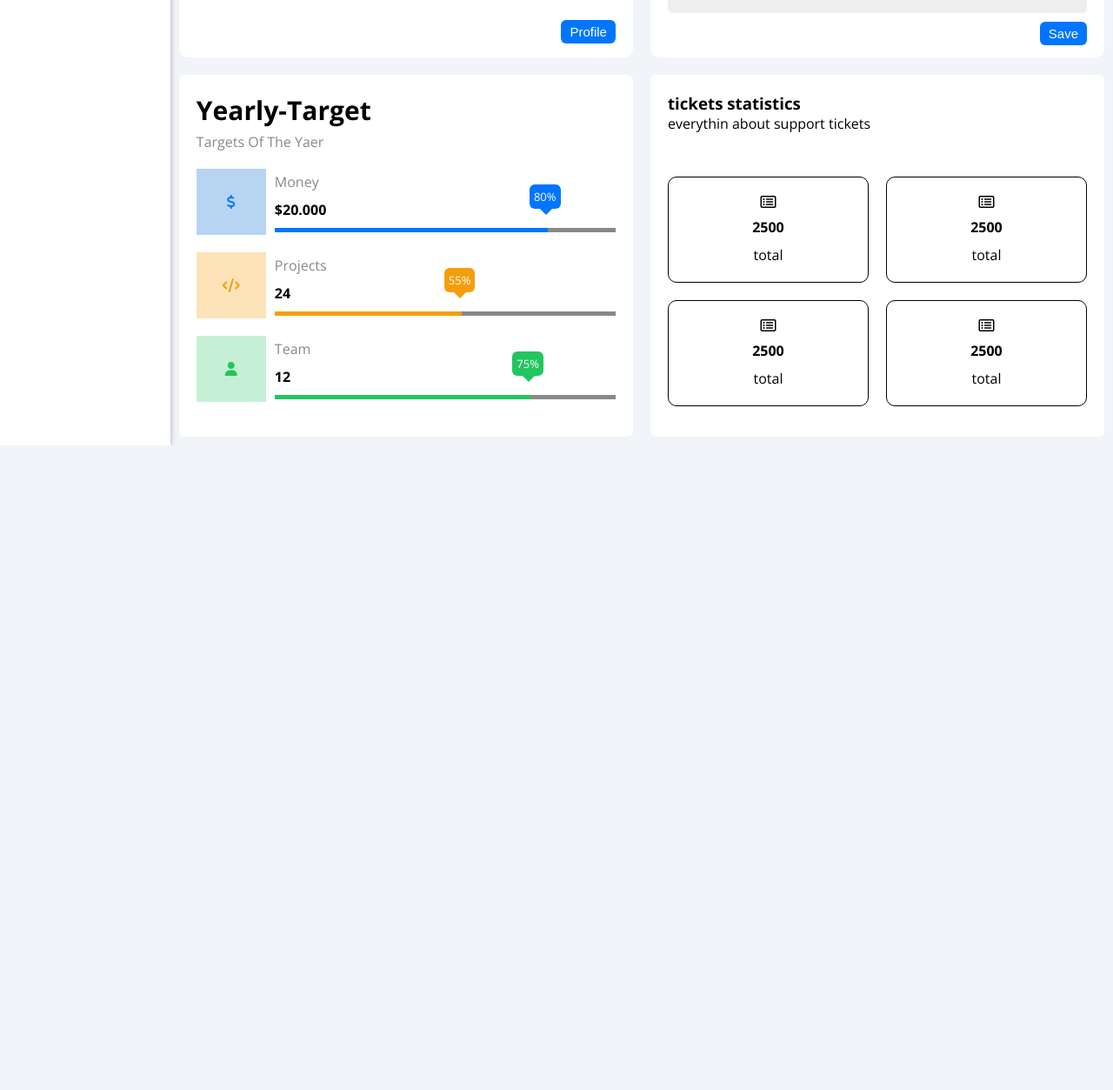
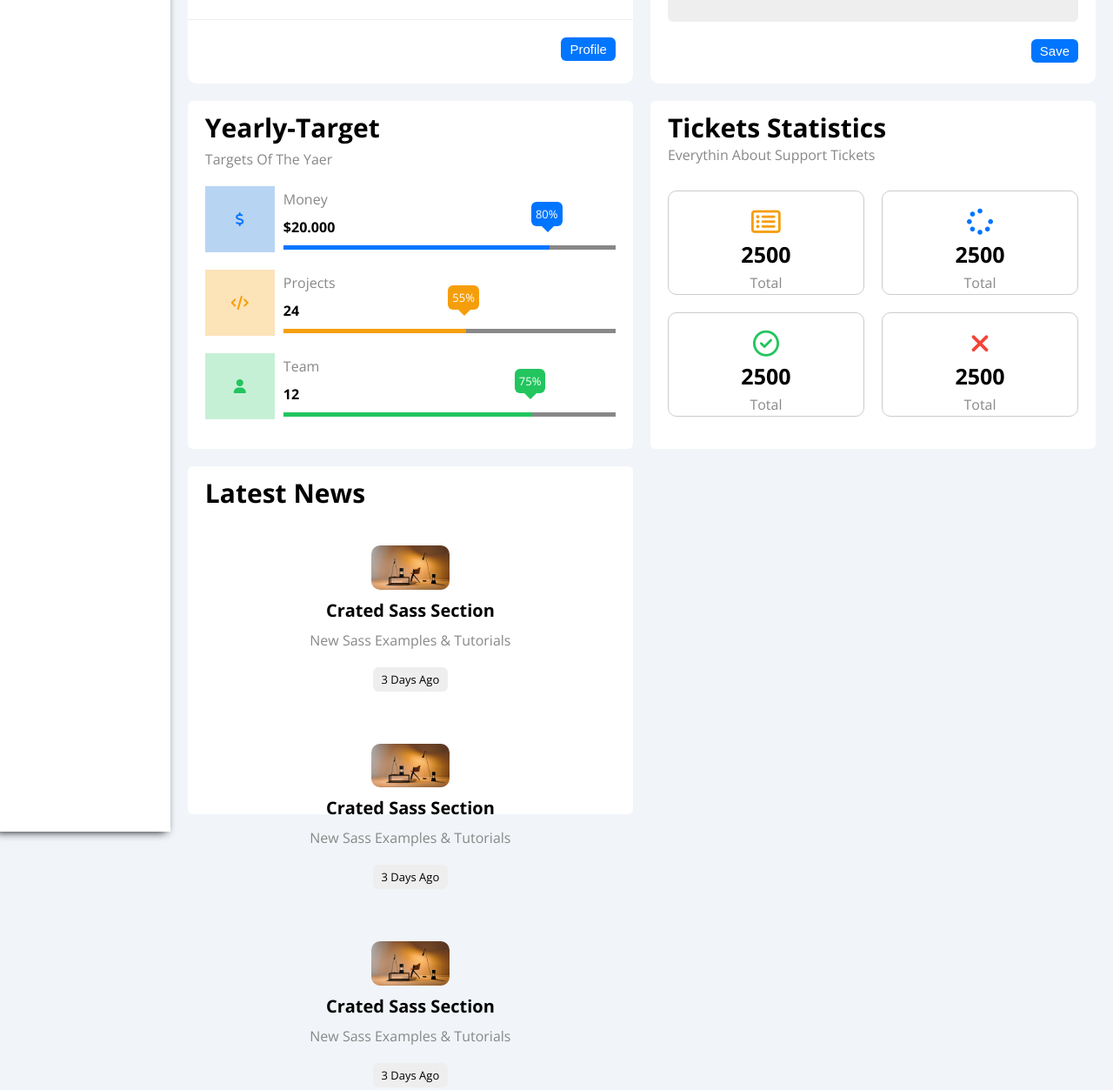
Before and after one commit to hero0o0-uo/elzero-last-project-css-html, a plain HTML site: page index.html in a window 1280 px wide. Shown: the part 457-1710 px from the top of the page at 87% size. Before the commit the page ends 969 px from the top, so only its background shows below. Drawn offline with nearby package versions, Linux system fonts and the light colour scheme.

Commit message:
Add latest news section and update ticket stats UI
Introduces a new 'Latest News' section with image and styling in index.html and main.css. Refactors ticket statistics UI for improved clarity and color coding, and adjusts box layout and padding for better responsiveness and appearance.

```diff
--- a/css/main.css
+++ b/css/main.css
@@ -288,14 +288,16 @@ ul {
 /* start box */
 .box-container {
   display: grid;
-  grid-template-columns: repeat(auto-fit, minmax(450px, 1fr));
-  padding: 10px;
+  grid-template-columns: repeat(auto-fit, minmax(350px, 1fr));
+  padding: 20px;
   gap: 20px;
+  grid-template-rows: repeat(auto-fit, minmax(450px, 1fr));
 }
 
-@media (max-width: 776px) {
+@media (min-width: 776px) {
   .box-container {
-    grid-template-columns: repeat(auto-fit, minmax(250px, 1fr));
+    grid-template-columns: repeat(auto-fit, minmax(450px, 1fr));
+    grid-template-rows: repeat(3, 400px);
   }
 }
 /* end box */
@@ -307,7 +309,6 @@ ul {
   -moz-border-radius: 10px;
   -ms-border-radius: 10px;
   -o-border-radius: 10px;
-  height: 550px;
 }
 
 .box-container .welcome-box header {
@@ -357,7 +358,7 @@ ul {
 }
 
 .box-container .welcome-box footer {
-  padding: 80px 20px 0 20px;
+  padding: 80px 20px 50px 20px;
   position: relative;
 }
 
@@ -378,7 +379,7 @@ ul {
   width: 100%;
   height: 1px;
   left: 0;
-  bottom: 70px;
+  bottom: 0px;
 }
 
 .box-container .welcome-box footer .info {
@@ -400,14 +401,13 @@ ul {
   margin-top: 5px;
 }
 
-.box-container .welcome-box footer .button {
-  padding: 20px 0px;
-  margin-top: 40px;
+.box-container .welcome-box .button {
+  padding: 20px 20px;
   display: flex;
   justify-content: flex-end;
 }
 
-.box-container .welcome-box footer .button button {
+.box-container .welcome-box .button button {
   padding: 5px 10px;
   color: white;
   background-color: var(--blue-color);
@@ -446,10 +446,6 @@ ul {
   .box-container .welcome-box header .left p {
     margin-left: 0px;
   }
-
-  .box-container .welcome-box {
-    height: 380px;
-  }
 }
 
 /* end welcome */
@@ -461,7 +457,6 @@ ul {
   -moz-border-radius: 10px;
   -ms-border-radius: 10px;
   -o-border-radius: 10px;
-  height: 380px;
   padding: 20px;
 }
 
@@ -517,7 +512,7 @@ ul {
 .box-container .quick-draft-box .button {
   display: flex;
   justify-content: flex-end;
-  padding: 10px 0;
+  padding: 20px 0;
 }
 
 .box-container .quick-draft-box button {
@@ -545,8 +540,7 @@ ul {
   -moz-border-radius: 6px;
   -ms-border-radius: 6px;
   -o-border-radius: 6px;
-  padding: 20px;
-  height: 380;
+  padding: 10px 20px;
 }
 
 .box-container .yearly-target-box h3 {
@@ -684,14 +678,24 @@ ul {
   -moz-border-radius: 6px;
   -ms-border-radius: 6px;
   -o-border-radius: 6px;
-  padding: 20px;
-  height: 380;
+  padding: 10px 20px;
+}
+
+.box-container .ticket-box h3 {
+  text-transform: capitalize;
+  font-size: 30px;
+}
+
+.box-container .ticket-box p {
+  color: var(--grey-color);
+  text-transform: capitalize;
 }
 
 .box-container .ticket-box .grid-cont {
   display: grid;
   grid-template-columns: repeat(auto-fit, minmax(200px, 1fr));
-  margin-top: 50px;
+  grid-template-rows: repeat(2, 120px);
+  margin-top: 30px;
   gap: 20px;
 }
 
@@ -699,13 +703,113 @@ ul {
   display: flex;
   flex-direction: column;
   align-items: center;
-  gap: 10px;
+  gap: 5px;
   padding: 20px;
-  border: 1px solid black;
+  border: 1px solid #ccc;
   border-radius: 10px;
   -webkit-border-radius: 10px;
   -moz-border-radius: 10px;
   -ms-border-radius: 10px;
   -o-border-radius: 10px;
 }
+
+.box-container .ticket-box .grid-cont .box h4 {
+  font-weight: bold;
+  font-size: 25px;
+}
+
+.box-container .ticket-box .grid-cont .box p {
+  color: var(--grey-color);
+}
+
+.box-container .ticket-box .grid-cont .box i {
+  font-size: 30px;
+  color: var(--blue-color);
+}
+
+.box-container .ticket-box .grid-cont .list i {
+  color: var(--orange-color);
+}
+
+.box-container .ticket-box .grid-cont .right i {
+  color: var(--green-color);
+}
+
+.box-container .ticket-box .grid-cont .wrong i {
+  color: var(--red-color);
+}
+
 /* end ticket-box */
+/* start news */
+.box-container .news {
+  background-color: white;
+  border-radius: 6px;
+  -webkit-border-radius: 6px;
+  -moz-border-radius: 6px;
+  -ms-border-radius: 6px;
+  -o-border-radius: 6px;
+  padding: 10px 20px;
+}
+
+.box-container .news h3 {
+  text-transform: capitalize;
+  font-size: 30px;
+}
+
+.box-container .news .box-cont {
+  display: flex;
+  align-items: center;
+  justify-content: center;
+  flex-direction: column;
+  gap: 20px;
+}
+
+.box-container .news .box {
+  display: flex;
+  align-items: center;
+  justify-content: center;
+  flex-direction: column;
+  text-align: center;
+  margin-top: 20px;
+  text-transform: capitalize;
+}
+
+.box-container .news .box .left {
+  display: flex;
+  align-items: center;
+  justify-content: center;
+  flex-direction: column;
+  text-align: center;
+  margin: 20px 0;
+  gap: 10px;
+}
+
+.box-container .news .box .left h4 {
+  font-size: 20px;
+}
+
+.box-container .news .box .left p {
+  color: var(--grey-color);
+}
+
+.box-container .news .box .right p {
+  background-color: #eee;
+  font-size: 13px;
+  border-radius: 6px;
+  -webkit-border-radius: 6px;
+  -moz-border-radius: 6px;
+  -ms-border-radius: 6px;
+  -o-border-radius: 6px;
+  padding: 5px 10px;
+}
+
+.box-container .news .box .left img {
+  width: 90px;
+  border-radius: 10px;
+  -webkit-border-radius: 10px;
+  -moz-border-radius: 10px;
+  -ms-border-radius: 10px;
+  -o-border-radius: 10px;
+}
+
+/* end news */
--- a/index.html
+++ b/index.html
@@ -111,10 +111,10 @@
                   <p>earned</p>
                 </div>
               </div>
-              <div class="button">
-                <button>profile</button>
-              </div>
             </footer>
+            <div class="button">
+              <button>profile</button>
+            </div>
           </div>
           <div class="quick-draft-box">
             <div class="text">
@@ -168,25 +168,70 @@
             <h3>tickets statistics</h3>
             <p>everythin about support tickets</p>
             <div class="grid-cont">
-              <div class="box">
+              <div class="box list">
                 <i class="fa-regular fa-rectangle-list"></i>
                 <h4>2500</h4>
                 <p>total</p>
               </div>
-              <div class="box">
-                <i class="fa-regular fa-rectangle-list"></i>
+              <div class="box loading">
+                <i class="fa-solid fa-spinner"></i>
                 <h4>2500</h4>
                 <p>total</p>
               </div>
-              <div class="box">
-                <i class="fa-regular fa-rectangle-list"></i>
+              <div class="box right">
+                <i class="fa-regular fa-circle-check"></i>
                 <h4>2500</h4>
                 <p>total</p>
               </div>
-              <div class="box">
-                <i class="fa-regular fa-rectangle-list"></i>
+              <div class="box wrong">
+                <i class="fa-solid fa-xmark"></i>
                 <h4>2500</h4>
                 <p>total</p>
+              </div>
+            </div>
+          </div>
+          <div class="news">
+            <h3>Latest News</h3>
+            <div class="box-cont">
+              <div class="box">
+                <div class="left">
+                  <img src="./images/news-01.png" alt="" />
+                  <h4>crated sass section</h4>
+                  <p>new sass examples & tutorials</p>
+                </div>
+                <div class="right">
+                  <p>3 days ago</p>
+                </div>
+              </div>
+              <div class="box">
+                <div class="left">
+                  <img src="./images/news-01.png" alt="" />
+                  <h4>crated sass section</h4>
+                  <p>new sass examples & tutorials</p>
+                </div>
+                <div class="right">
+                  <p>3 days ago</p>
+                </div>
+              </div>
+              <div class="box">
+                <div class="left">
+                  <img src="./images/news-01.png" alt="" />
+                  <h4>crated sass section</h4>
+                  <p>new sass examples & tutorials</p>
+                </div>
+                <div class="right">
+                  <p>3 days ago</p>
+                </div>
+              </div>
+              <div class="box">
+                <div class="left">
+                  <img src="./images/news-01.png" alt="" />
+                  <h4>crated sass section</h4>
+                  <p>new sass examples & tutorials</p>
+                </div>
+                <div class="right">
+                  <p>3 days ago</p>
+                </div>
               </div>
             </div>
           </div>
```
Also changed, not shown: images/news-01.png (added).
